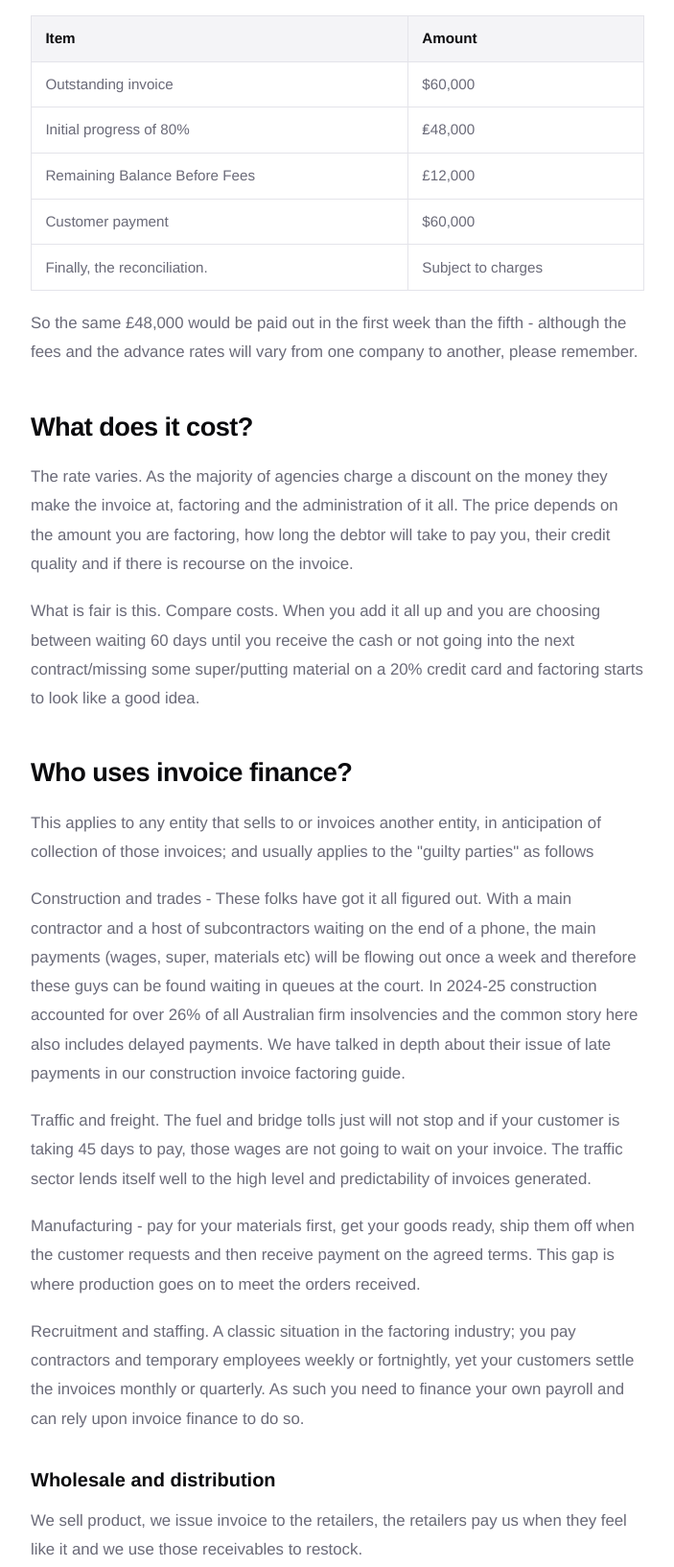
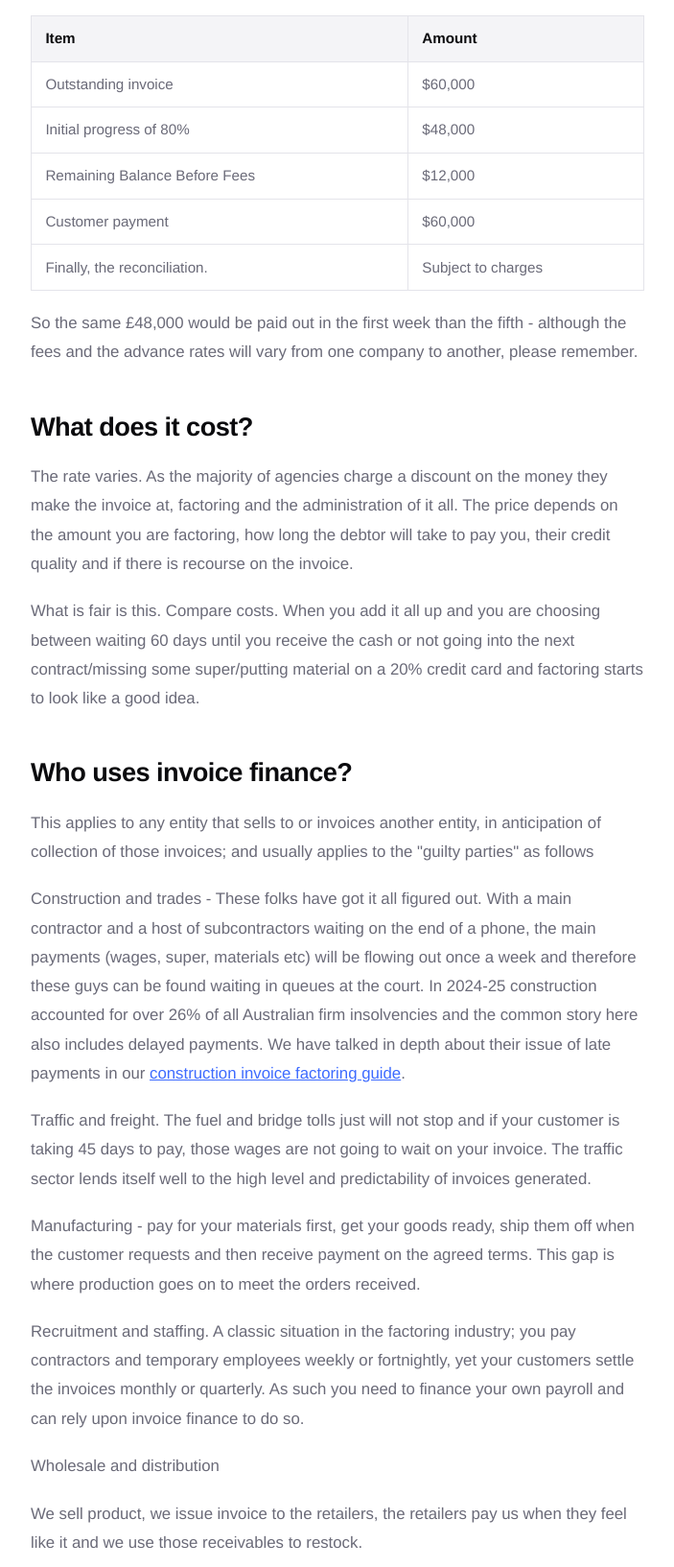
Before and after one commit to jimmybbk/sofund, a plain HTML site: page blog/what-is-invoice-finance/index.html in a window 1280 px wide. Shown: the part 3140-4773 px from the top of the page at 96% size, without its empty margins (8-711 px from the left). Drawn offline with Linux system fonts and the light colour scheme; a web font is replaced by a local one.

Commit message:
Replace What Is Invoice Finance article with revised exact text

```diff
--- a/blog/what-is-invoice-finance/index.html
+++ b/blog/what-is-invoice-finance/index.html
@@ -7,7 +7,7 @@
   <meta name="description" content="Invoice finance is a business funding solution that lets Australian businesses access money tied up in unpaid customer invoices.">
   <link rel="canonical" href="https://zapfunds.com.au/blog/what-is-invoice-finance/">
   <meta property="og:title" content="What Is Invoice Finance? How It Works and Who Uses It">
-  <meta property="og:description" content="Invoice finance is a business funding solution that lets Australian businesses access money tied up in unpaid customer invoices.">
+  <meta property="og:description" content="You have done the job, you have sent the invoice, now you are waiting. Maybe a month or two, sometimes three.">
   <meta property="og:type" content="article">
   <meta property="og:url" content="https://zapfunds.com.au/blog/what-is-invoice-finance/">
   <meta property="og:image" content="https://zapfunds.com.au/og-image.png">
@@ -15,7 +15,7 @@
   <meta property="og:locale" content="en_AU">
   <meta name="twitter:card" content="summary_large_image">
   <meta name="twitter:title" content="What Is Invoice Finance? How It Works and Who Uses It">
-  <meta name="twitter:description" content="Invoice finance is a business funding solution that lets Australian businesses access money tied up in unpaid customer invoices.">
+  <meta name="twitter:description" content="You have done the job, you have sent the invoice, now you are waiting. Maybe a month or two, sometimes three.">
   <meta name="twitter:image" content="https://zapfunds.com.au/og-image.png">
   <meta name="robots" content="index, follow, max-image-preview:large">
   <meta name="theme-color" content="#0B0B0E">
@@ -126,8 +126,8 @@
             </thead>
             <tbody>
               <tr><td>Outstanding invoice</td><td>$60,000</td></tr>
-              <tr><td>Initial progress of 80%</td><td>₤48,000</td></tr>
-              <tr><td>Remaining Balance Before Fees</td><td>£12,000</td></tr>
+              <tr><td>Initial progress of 80%</td><td>$48,000</td></tr>
+              <tr><td>Remaining Balance Before Fees</td><td>$12,000</td></tr>
               <tr><td>Customer payment</td><td>$60,000</td></tr>
               <tr><td>Finally, the reconciliation.</td><td>Subject to charges</td></tr>
             </tbody>
@@ -140,11 +140,11 @@
 
           <h2>Who uses invoice finance?</h2>
           <p>This applies to any entity that sells to or invoices another entity, in anticipation of collection of those invoices; and usually applies to the "guilty parties" as follows</p>
-          <p>Construction and trades - These folks have got it all figured out. With a main contractor and a host of subcontractors waiting on the end of a phone, the main payments (wages, super, materials etc) will be flowing out once a week and therefore these guys can be found waiting in queues at the court. In 2024-25 construction accounted for over 26% of all Australian firm insolvencies and the common story here also includes delayed payments. We have talked in depth about their issue of late payments in our construction invoice factoring guide.</p>
+          <p>Construction and trades - These folks have got it all figured out. With a main contractor and a host of subcontractors waiting on the end of a phone, the main payments (wages, super, materials etc) will be flowing out once a week and therefore these guys can be found waiting in queues at the court. In 2024-25 construction accounted for over 26% of all Australian firm insolvencies and the common story here also includes delayed payments. We have talked in depth about their issue of late payments in our <a href="/blog/construction-invoice-factoring/">construction invoice factoring guide</a>.</p>
           <p>Traffic and freight. The fuel and bridge tolls just will not stop and if your customer is taking 45 days to pay, those wages are not going to wait on your invoice. The traffic sector lends itself well to the high level and predictability of invoices generated.</p>
           <p>Manufacturing - pay for your materials first, get your goods ready, ship them off when the customer requests and then receive payment on the agreed terms. This gap is where production goes on to meet the orders received.</p>
           <p>Recruitment and staffing. A classic situation in the factoring industry; you pay contractors and temporary employees weekly or fortnightly, yet your customers settle the invoices monthly or quarterly. As such you need to finance your own payroll and can rely upon invoice finance to do so.</p>
-          <h3>Wholesale and distribution</h3>
+          <p>Wholesale and distribution</p>
           <p>We sell product, we issue invoice to the retailers, the retailers pay us when they feel like it and we use those receivables to restock.</p>
           <p>IT and professional services. Contractors and consultancies; short to medium term engagements in the business (typically 30-60 days) and pay them long before getting any cash back.</p>
 
@@ -158,14 +158,13 @@
           <p>Will my customers find out? Yes, they will if you do factoring, otherwise they pay the organisation directly. This means if you are in a position where your customer relationships are confidential, discounting could be the better option.</p>
           <p>What happens if a customer does not make their repayments? There are several factors, but in short if it is a recourse facility the money could come back to you; and if it is a non-recourse facility there are some credit risks (with certain conditions and exclusions) included in the facility.</p>
           <p>Can it be used in addition to a bank loan or overdraft? This is often the case; however, it is possible that your bank will have a charge on the receivables, so it is advisable to clarify this issue with both of the two parties involved.</p>
-
-          <h2>Purpose - suitable for a small business</h2>
-          <p>Invoice finance is ideally suited to the small business that does a lot of work with other businesses, but gets late payments, which then prevents growth because of cash flow - sounds familiar? - then invoice finance is perfectly tailored to your business.</p>
+          <p>Purpose - suitable for a small businessInvoice finance is ideally suited to the small business that does a lot of work with other businesses, but gets late payments, which then prevents growth because of cash flow - sounds familiar? - then invoice finance is perfectly tailored to your business.</p>
 
           <h2>See what your invoices could unlock</h2>
           <p>Invoice finance is the process that turns your debtors book into cash to use in business. It is a means of funding through a period with a difficult paymaster for some and it is the route for expansion for others.</p>
           <p>Zap Funds can secure the most competitive rate from the panel of 200+ lenders we deal with - from a few thousand dollars to $30 million. All quotes are received within 48 hours, there is no up-front charges and our suppliers cover our costs.</p>
-          <p>If this information is useful, please do feel free to contact us to get your options or to find out about our two forms of debtors finance - invoice factoring and debtor finance further.</p>
+          <p>If this information is useful, please do feel free to contact us to get your options or to find out about our two forms of debtors finance - <a href="/invoice-factoring/">invoice factoring</a> and <a href="/debtor-finance/">debtor finance</a> further.</p>
+
           <p class="post-meta"><em>Please note that the contents within this article are general in nature and should not be considered to be financial or credit advice. Invoice finance is subject to eligibility, lender approval and the terms and conditions applicable and appropriate fees and charges may apply. All statistics are based on third-party data at the time of writing and subject to change. Please take time to decide whether a product may be suitable for you.</em></p>
           <p class="post-meta"><strong>Sources:</strong> <a href="https://www.xero.com/au/guides/late-payment-small-business-australia">Xero Small Business Index, late payment guide</a> &middot; <a href="https://creditorwatch.com.au/blog/b2b-payments-at-highest-rate-since-march-2021-construction-and-hospitality-sectors-top-payment-defaults">CreditorWatch payment data</a> &middot; <a href="https://www.asic.gov.au/about-asic/publications/statistics/insolvency-statistics">ASIC insolvency statistics</a> &middot; <a href="https://www.imarcgroup.com/australia-factoring-market">IMARC Australia factoring market</a> &middot; <a href="https://www.oecd.org/en/publications/financing-smes-and-entrepreneurs-2026_bb7fc5c4-en.html">OECD SME financing 2026</a> &middot; Mondu, factoring vs discounting</p>
         </div>
```
